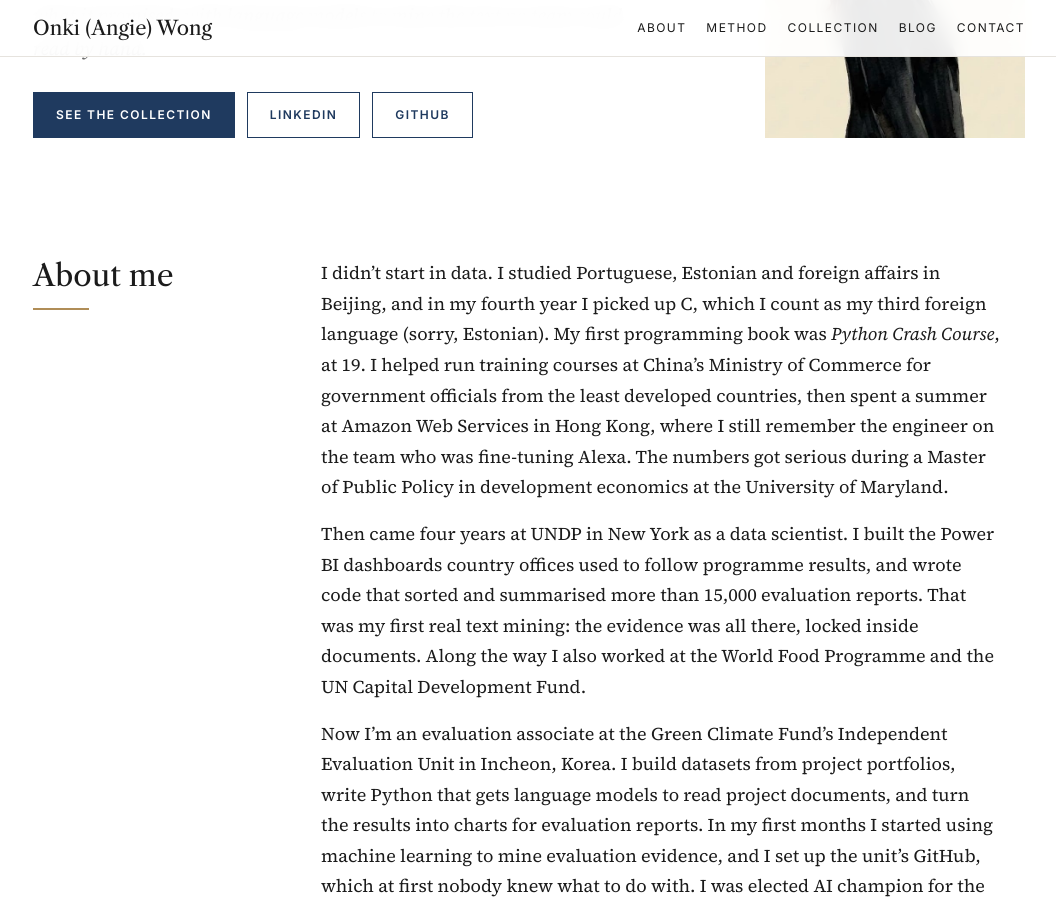
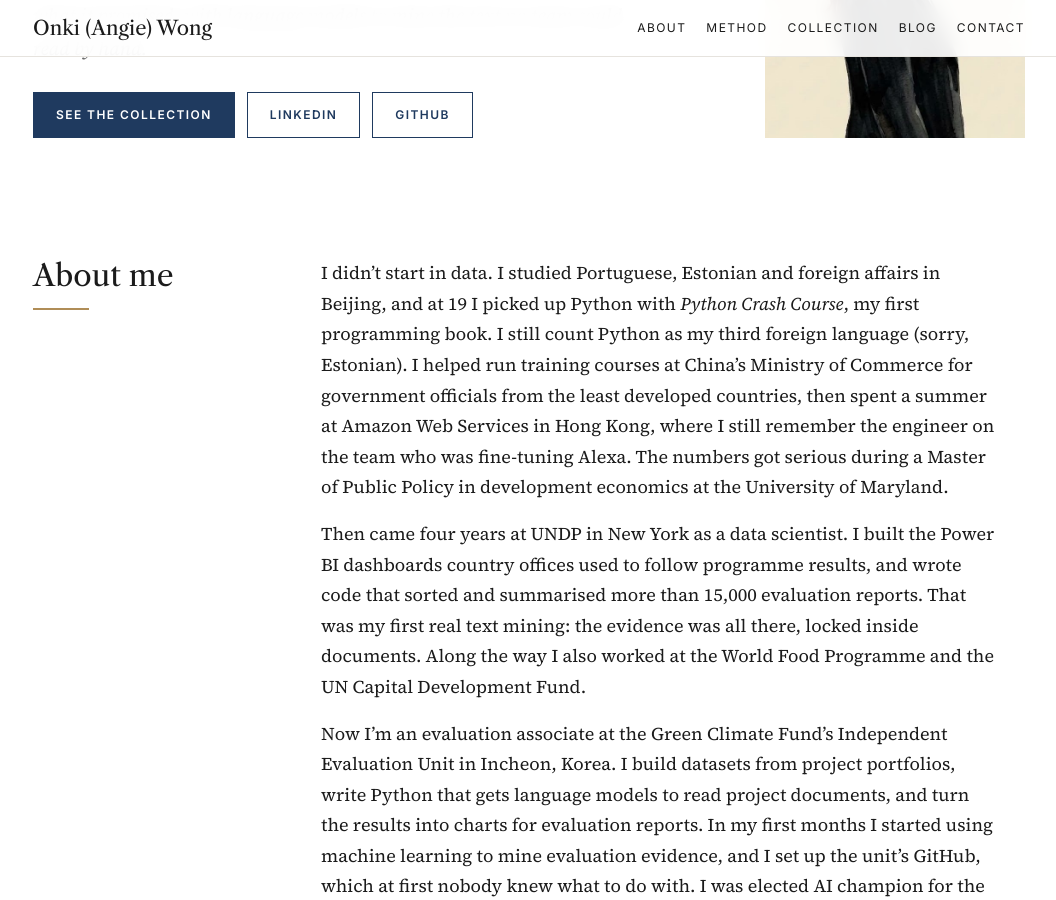
Before and after one commit to owangie/owangie.github.io, a Jekyll site: the page built from _pages/about.md, in a window 1280 px wide and 900 px high, scrolled down 325 px. Shown: the whole window, without its empty margins (111-1167 px from the left). Built offline with Jekyll 4.4.1, drawn with Linux system fonts in a browser that asks for light colours.

Commit message:
About: Python, not C, was the third language

```diff
--- a/_pages/about.md
+++ b/_pages/about.md
@@ -7,7 +7,7 @@ redirect_from:
   - /about.html
 ---
 
-I didn't start in data. I studied Portuguese, Estonian and foreign affairs in Beijing, and in my fourth year I picked up C, which I count as my third foreign language (sorry, Estonian). My first programming book was *Python Crash Course*, at 19. I helped run training courses at China's Ministry of Commerce for government officials from the least developed countries, then spent a summer at Amazon Web Services in Hong Kong, where I still remember the engineer on the team who was fine-tuning Alexa. The numbers got serious during a Master of Public Policy in development economics at the University of Maryland.
+I didn't start in data. I studied Portuguese, Estonian and foreign affairs in Beijing, and at 19 I picked up Python with *Python Crash Course*, my first programming book. I still count Python as my third foreign language (sorry, Estonian). I helped run training courses at China's Ministry of Commerce for government officials from the least developed countries, then spent a summer at Amazon Web Services in Hong Kong, where I still remember the engineer on the team who was fine-tuning Alexa. The numbers got serious during a Master of Public Policy in development economics at the University of Maryland.
 
 Then came four years at UNDP in New York as a data scientist. I built the Power BI dashboards country offices used to follow programme results, and wrote code that sorted and summarised more than 15,000 evaluation reports. That was my first real text mining: the evidence was all there, locked inside documents. Along the way I also worked at the World Food Programme and the UN Capital Development Fund.
 
```
